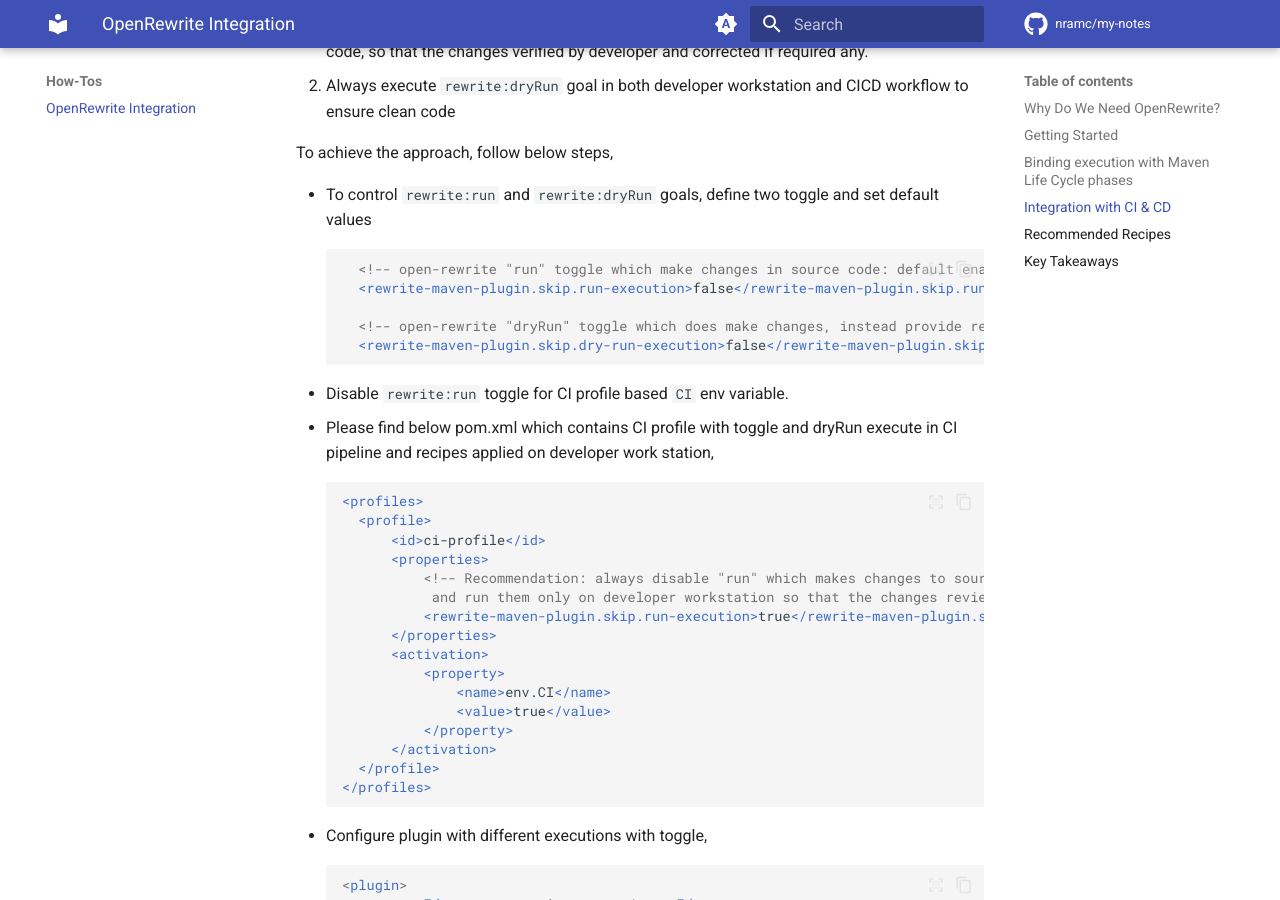
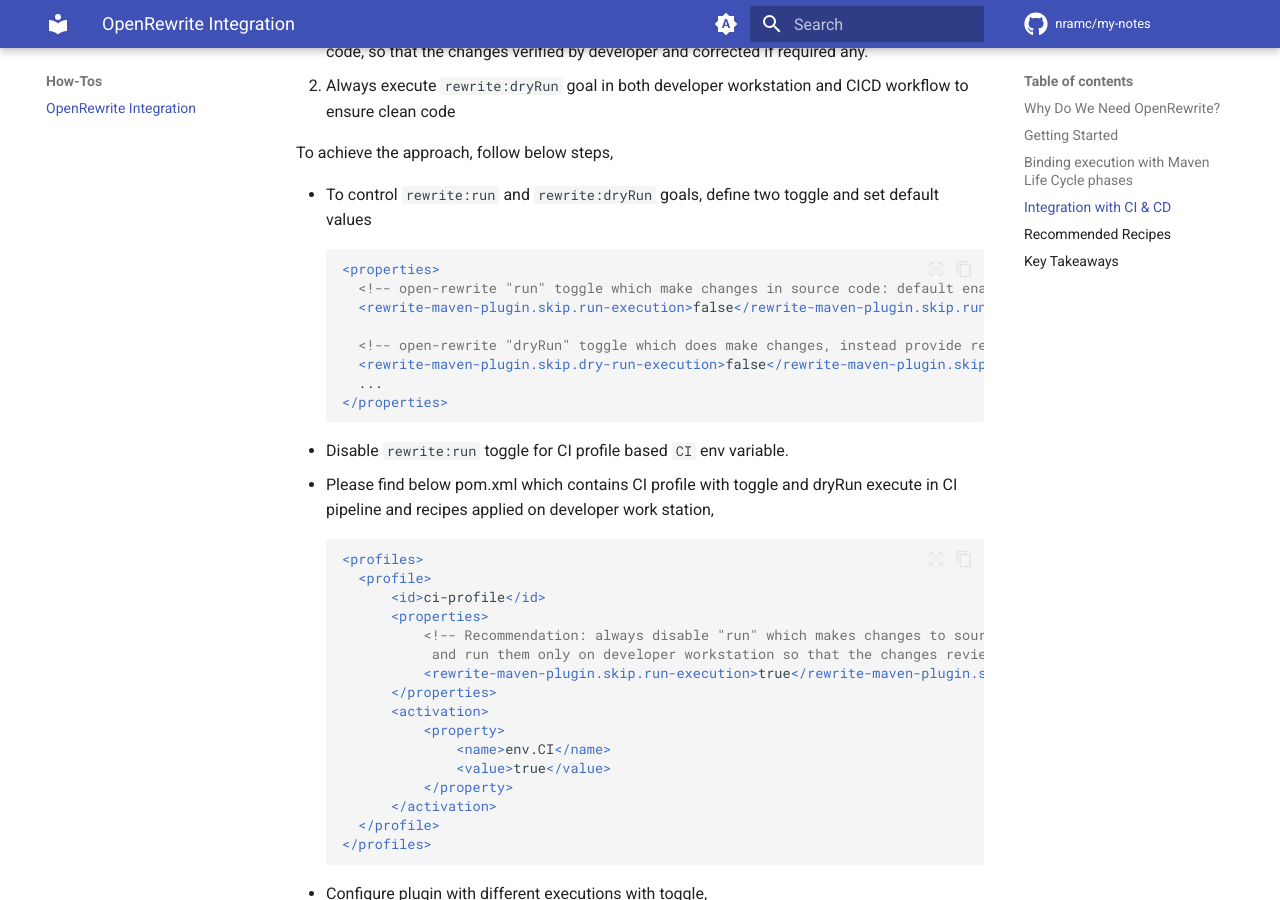
Before and after one commit to nramc/my-notes, an MkDocs documentation site: the page built from docs/how-to-articles/open-rewrite.md, in a window 1280 px wide and 900 px high, scrolled down 2526 px. Built offline with MkDocs 1.6.1 and Material for MkDocs 9.7.7, drawn with Linux system fonts in a browser that asks for light colours; comment, search, counter and statistics services are not loaded.

````diff
--- a/docs/how-to-articles/open-rewrite.md
+++ b/docs/how-to-articles/open-rewrite.md
@@ -118,11 +118,14 @@
 
 - To control `rewrite:run` and `rewrite:dryRun` goals, define two toggle and set default values
   ```xml
+  <properties>
     <!-- open-rewrite "run" toggle which make changes in source code: default enabled  -->
     <rewrite-maven-plugin.skip.run-execution>false</rewrite-maven-plugin.skip.run-execution>
 
     <!-- open-rewrite "dryRun" toggle which does make changes, instead provide report for anticipated changes: default enabled  -->
     <rewrite-maven-plugin.skip.dry-run-execution>false</rewrite-maven-plugin.skip.dry-run-execution>
+    ...
+  </properties>
   ```
 - Disable `rewrite:run` toggle for CI profile based `CI` env variable.
 - Please find below pom.xml which contains CI profile with toggle and dryRun execute in CI pipeline and recipes applied
````
